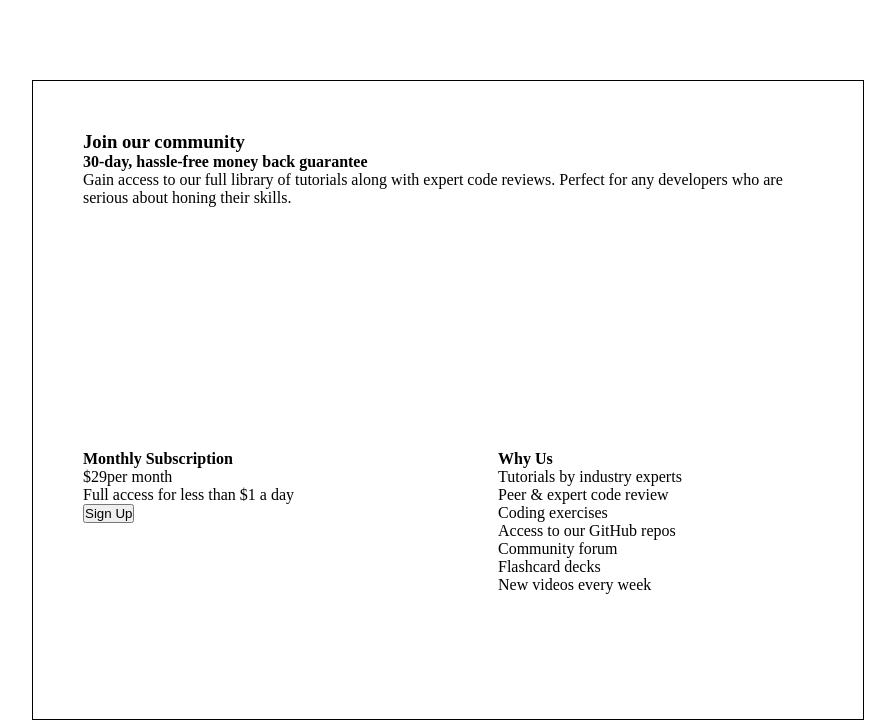
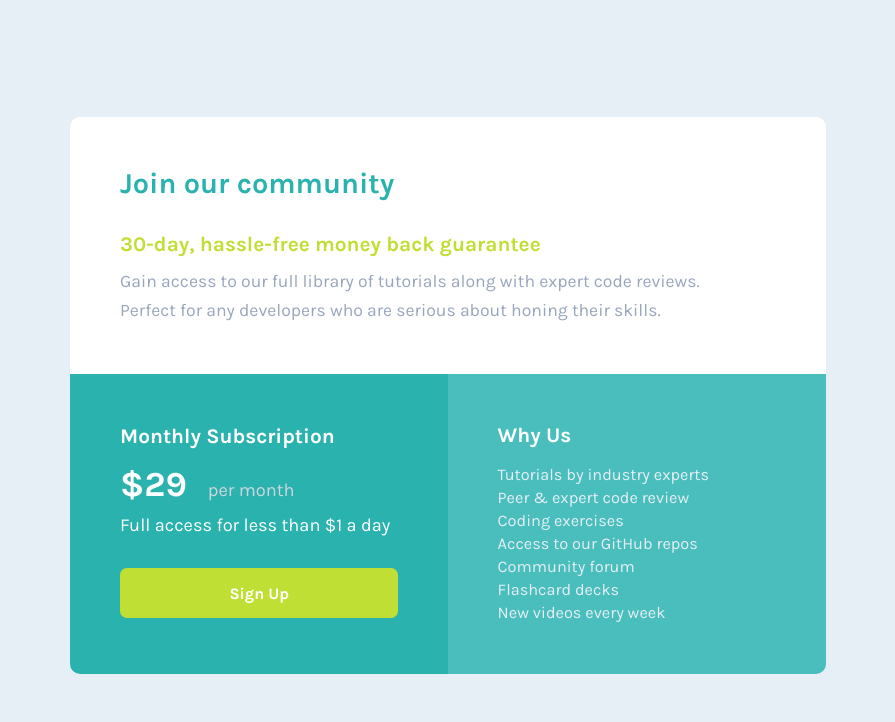
Before and after one commit to lspacka/FEM-single-price-grid-component, a plain HTML site: page index.html in a window 1280 px wide. Shown: the whole page, without its empty margins (192-1087 px from the left). Drawn offline with Linux system fonts and the light colour scheme.

Commit message:
desktop layout done

```diff
--- a/index.html
+++ b/index.html
@@ -10,16 +10,14 @@
   <body>
     <main>
       <div class="container">
-        <div class="section">
+        <div class="section" id="upper-section">
           <h3>Join our community</h3>
           <h4>30-day, hassle-free money back guarantee</h4>
-          <p>
-            Gain access to our full library of tutorials along with expert code reviews.
-            Perfect for any developers who are serious about honing their skills.
-          </p>
+          <p>Gain access to our full library of tutorials along with expert code reviews.</p>
+          <p>Perfect for any developers who are serious about honing their skills.</p>
         </div>
         <div class="lower-section">
-          <div class="section">
+          <div class="section" id="lower-section-1">
             <h4>Monthly Subscription</h4>
             <p class="price">
               <span>$29</span><span>per month</span>
@@ -27,7 +25,7 @@
             <p>Full access for less than $1 a day</p>
             <button class="btn">Sign Up</button>
           </div>
-          <div class="section">
+          <div class="section" id="lower-section-2">
             <h4>Why Us</h4>
             <div>
               <p>Tutorials by industry experts</p>
--- a/style.css
+++ b/style.css
@@ -1,3 +1,5 @@
+@import url('https://fonts.googleapis.com/css2?family=Karla:ital,wght@0,200..800;1,200..800&display=swap');
+
 * {
   box-sizing: border-box;
   padding: 0;
@@ -8,23 +10,117 @@ body {
   display: grid;
   place-content: center;
   min-height: 100vh;
+  background-color: hsl(204, 43%, 93%);
+  color: hsl(204, 43%, 93%);
+  font-family: 'karla';
 }
 
 .container {
-  border: solid 1px black;
+  /* border: solid 1px black; */
   display: grid;
-  grid-template-rows: 1fr 1fr;
+  grid-template-rows: 1fr 1.2fr;
+  height: 70%;
+  /* height: fit-content; */
+  width: 59vw;
+  min-width: 375px;
+  /* border-collapse: separate;
+  border-radius: 5px; */
   margin: 0 auto;
-  width: fit-content;
-  min-height: 80vh;
-  max-width: 65vw;
 }
 
 .section {
-  padding: 50px;
+  /* border: solid 1px black; */
+  padding: 3.1rem;
+}
+
+#upper-section {
+  background-color: white;
+  color: hsl(218, 22%, 67%);
+  font-size: 1.1rem;
+  padding: 3.1rem 0 3.1rem 3.1rem;
+  border-radius: 10px 10px 0 0;
+}
+
+#upper-section>h3 {
+  color: hsl(179, 62%, 43%);
+  font-size: 1.8rem;
+  margin-bottom: 2rem;
+}
+
+#upper-section>h4 {
+  color: hsl(71, 73%, 54%);
+  font-size: 1.3rem;
+  margin-bottom: 0.7rem;
+}
+
+#upper-section>p {
+  line-height: 1.8rem;
 }
 
 .lower-section {
   display: grid;
   grid-template-columns: 1fr 1fr;
 }
+
+#lower-section-1 {
+  background-color: hsl(179, 62%, 43%);
+  border-radius: 0 0 0 10px;
+  font-size: 1.14rem;
+  color: white;
+}
+
+.price {
+  margin-bottom: 0.6rem;
+}
+
+span:nth-of-type(1) {
+  font-size: 2.2rem;
+  margin-right: 1.3rem;
+  font-weight: bold;
+}
+
+span:nth-of-type(2) {
+  color: hsl(205, 15%, 84%);
+}
+
+#lower-section-2 {
+  background-color: #4abebd;
+  border-radius: 0 0 10px 0;
+  /* had to do it like this cos border-radius didnt work on any of the parents for some reason. fukin css...*/
+}
+
+#lower-section-2 {
+  font-size: 1.02rem;
+  line-height: 1.44rem;
+}
+
+.lower-section > * > h4 {
+  font-size: 1.3rem;
+  margin-bottom: 1rem;
+  color: white;
+}
+
+.btn {
+  width: 100%;
+  background-color: hsl(71, 73%, 54%);
+  border: none;
+  margin-top: 2rem;
+  height: 50px;
+  border-radius: 7px;
+  font-family: 'karla';
+  font-size: 1rem;
+  font-weight: bold;
+  color: white;
+}
+
+@media (width < 500px) {
+  .container {
+    grid-template-rows: 1fr 2fr;
+  }
+
+  .lower-section {
+    /* grid-template-rows: 1fr 1fr; */
+    display: flex;
+    flex-direction: column;
+  }
+}
```
